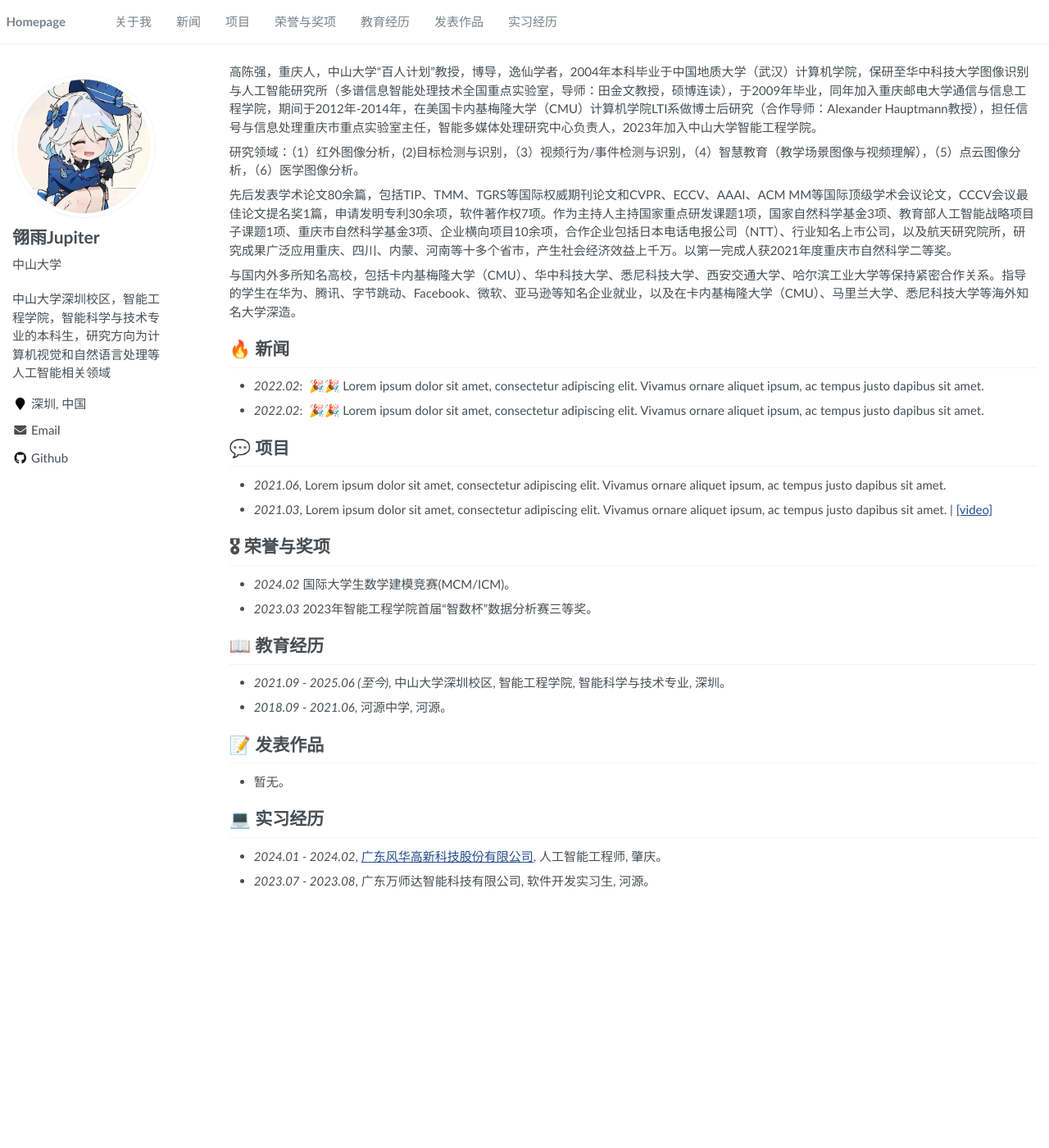
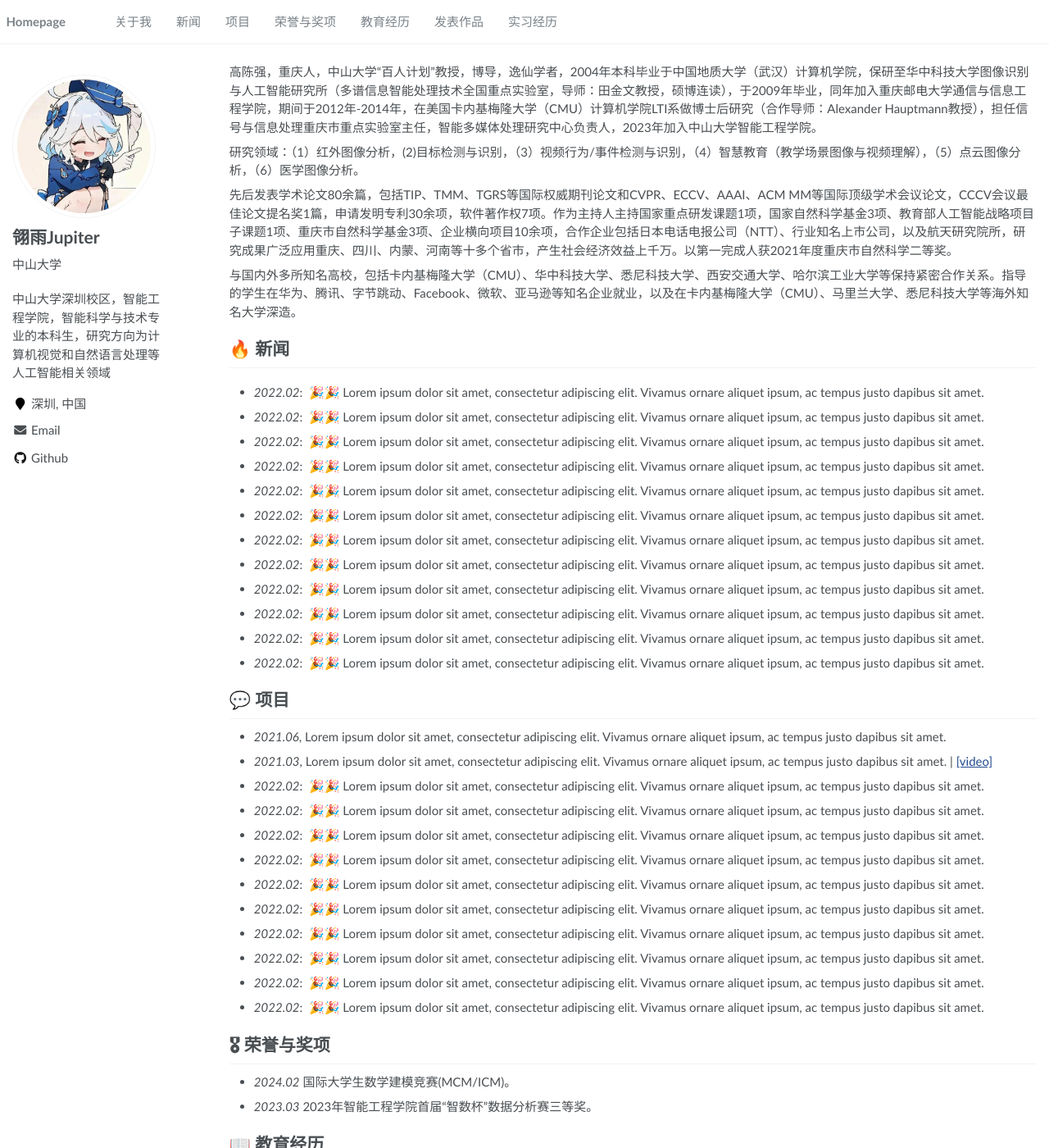
Before and after one commit to LinyuJupiter/zh-linyujupiter-homepage, a Jekyll site: the page built from _pages/about.md, in a window 1280 px wide and 1400 px high. Shown: the whole window at 82% size. Built offline with Jekyll 4.4.1, drawn with Linux system fonts in a browser that asks for light colours.

Commit message:
尝试更新锚点

```diff
--- a/_pages/about.md
+++ b/_pages/about.md
@@ -26,12 +26,33 @@ redirect_from:
 与国内外多所知名高校，包括卡内基梅隆大学（CMU）、华中科技大学、悉尼科技大学、西安交通大学、哈尔滨工业大学等保持紧密合作关系。指导的学生在华为、腾讯、字节跳动、Facebook、微软、亚马逊等知名企业就业，以及在卡内基梅隆大学（CMU）、马里兰大学、悉尼科技大学等海外知名大学深造。
 
 # 🔥 新闻
+<span class='anchor' id='新闻'></span>
+- *2022.02*: &nbsp;🎉🎉 Lorem ipsum dolor sit amet, consectetur adipiscing elit. Vivamus ornare aliquet ipsum, ac tempus justo dapibus sit amet.
+- *2022.02*: &nbsp;🎉🎉 Lorem ipsum dolor sit amet, consectetur adipiscing elit. Vivamus ornare aliquet ipsum, ac tempus justo dapibus sit amet.
+- *2022.02*: &nbsp;🎉🎉 Lorem ipsum dolor sit amet, consectetur adipiscing elit. Vivamus ornare aliquet ipsum, ac tempus justo dapibus sit amet.
+- *2022.02*: &nbsp;🎉🎉 Lorem ipsum dolor sit amet, consectetur adipiscing elit. Vivamus ornare aliquet ipsum, ac tempus justo dapibus sit amet.
+- *2022.02*: &nbsp;🎉🎉 Lorem ipsum dolor sit amet, consectetur adipiscing elit. Vivamus ornare aliquet ipsum, ac tempus justo dapibus sit amet.
+- *2022.02*: &nbsp;🎉🎉 Lorem ipsum dolor sit amet, consectetur adipiscing elit. Vivamus ornare aliquet ipsum, ac tempus justo dapibus sit amet.
+- *2022.02*: &nbsp;🎉🎉 Lorem ipsum dolor sit amet, consectetur adipiscing elit. Vivamus ornare aliquet ipsum, ac tempus justo dapibus sit amet.
+- *2022.02*: &nbsp;🎉🎉 Lorem ipsum dolor sit amet, consectetur adipiscing elit. Vivamus ornare aliquet ipsum, ac tempus justo dapibus sit amet.
+- *2022.02*: &nbsp;🎉🎉 Lorem ipsum dolor sit amet, consectetur adipiscing elit. Vivamus ornare aliquet ipsum, ac tempus justo dapibus sit amet.
+- *2022.02*: &nbsp;🎉🎉 Lorem ipsum dolor sit amet, consectetur adipiscing elit. Vivamus ornare aliquet ipsum, ac tempus justo dapibus sit amet.
 - *2022.02*: &nbsp;🎉🎉 Lorem ipsum dolor sit amet, consectetur adipiscing elit. Vivamus ornare aliquet ipsum, ac tempus justo dapibus sit amet.
 - *2022.02*: &nbsp;🎉🎉 Lorem ipsum dolor sit amet, consectetur adipiscing elit. Vivamus ornare aliquet ipsum, ac tempus justo dapibus sit amet.
 
 # 💬 项目
 - *2021.06*, Lorem ipsum dolor sit amet, consectetur adipiscing elit. Vivamus ornare aliquet ipsum, ac tempus justo dapibus sit amet.
 - *2021.03*, Lorem ipsum dolor sit amet, consectetur adipiscing elit. Vivamus ornare aliquet ipsum, ac tempus justo dapibus sit amet.  \| [\[video\]](https://github.com/)
+- *2022.02*: &nbsp;🎉🎉 Lorem ipsum dolor sit amet, consectetur adipiscing elit. Vivamus ornare aliquet ipsum, ac tempus justo dapibus sit amet.
+- *2022.02*: &nbsp;🎉🎉 Lorem ipsum dolor sit amet, consectetur adipiscing elit. Vivamus ornare aliquet ipsum, ac tempus justo dapibus sit amet.
+- *2022.02*: &nbsp;🎉🎉 Lorem ipsum dolor sit amet, consectetur adipiscing elit. Vivamus ornare aliquet ipsum, ac tempus justo dapibus sit amet.
+- *2022.02*: &nbsp;🎉🎉 Lorem ipsum dolor sit amet, consectetur adipiscing elit. Vivamus ornare aliquet ipsum, ac tempus justo dapibus sit amet.
+- *2022.02*: &nbsp;🎉🎉 Lorem ipsum dolor sit amet, consectetur adipiscing elit. Vivamus ornare aliquet ipsum, ac tempus justo dapibus sit amet.
+- *2022.02*: &nbsp;🎉🎉 Lorem ipsum dolor sit amet, consectetur adipiscing elit. Vivamus ornare aliquet ipsum, ac tempus justo dapibus sit amet.
+- *2022.02*: &nbsp;🎉🎉 Lorem ipsum dolor sit amet, consectetur adipiscing elit. Vivamus ornare aliquet ipsum, ac tempus justo dapibus sit amet.
+- *2022.02*: &nbsp;🎉🎉 Lorem ipsum dolor sit amet, consectetur adipiscing elit. Vivamus ornare aliquet ipsum, ac tempus justo dapibus sit amet.
+- *2022.02*: &nbsp;🎉🎉 Lorem ipsum dolor sit amet, consectetur adipiscing elit. Vivamus ornare aliquet ipsum, ac tempus justo dapibus sit amet.
+- *2022.02*: &nbsp;🎉🎉 Lorem ipsum dolor sit amet, consectetur adipiscing elit. Vivamus ornare aliquet ipsum, ac tempus justo dapibus sit amet.
 
 # 🎖 荣誉与奖项
 - *2024.02* 国际大学生数学建模竞赛(MCM/ICM)。
```
Also changed, not shown: _data/navigation.yml (+6 -6 lines).
